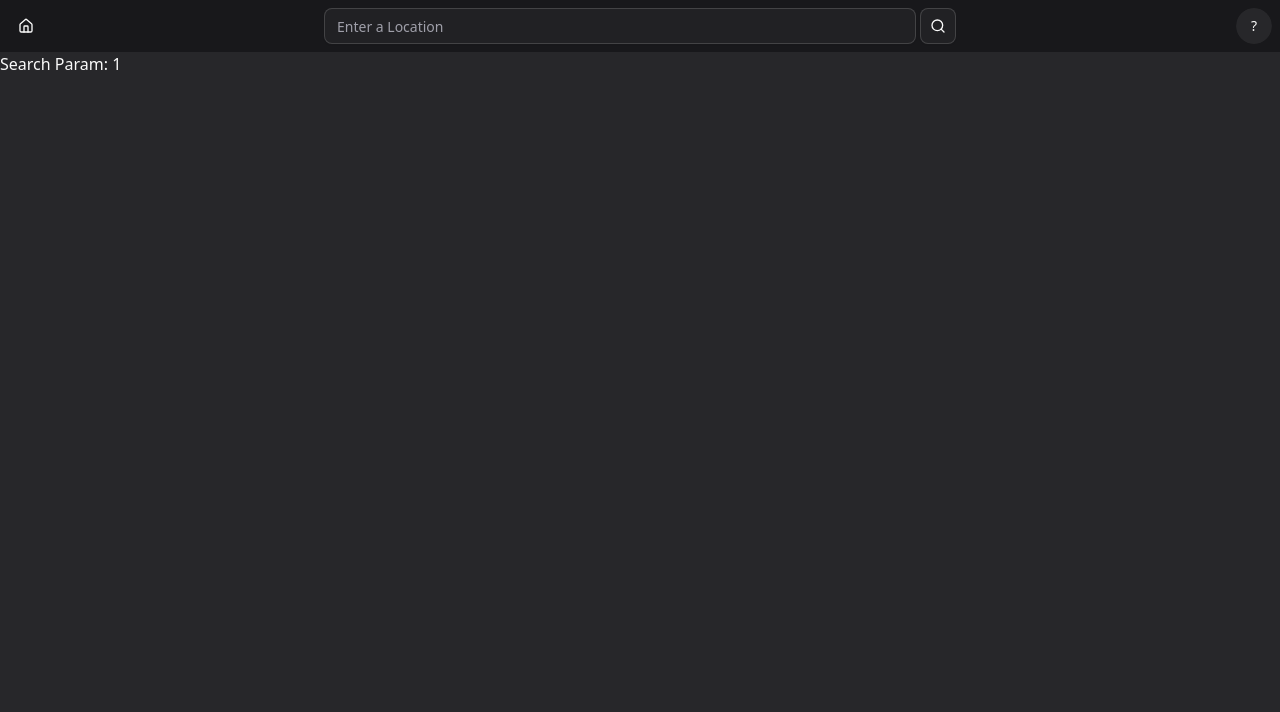
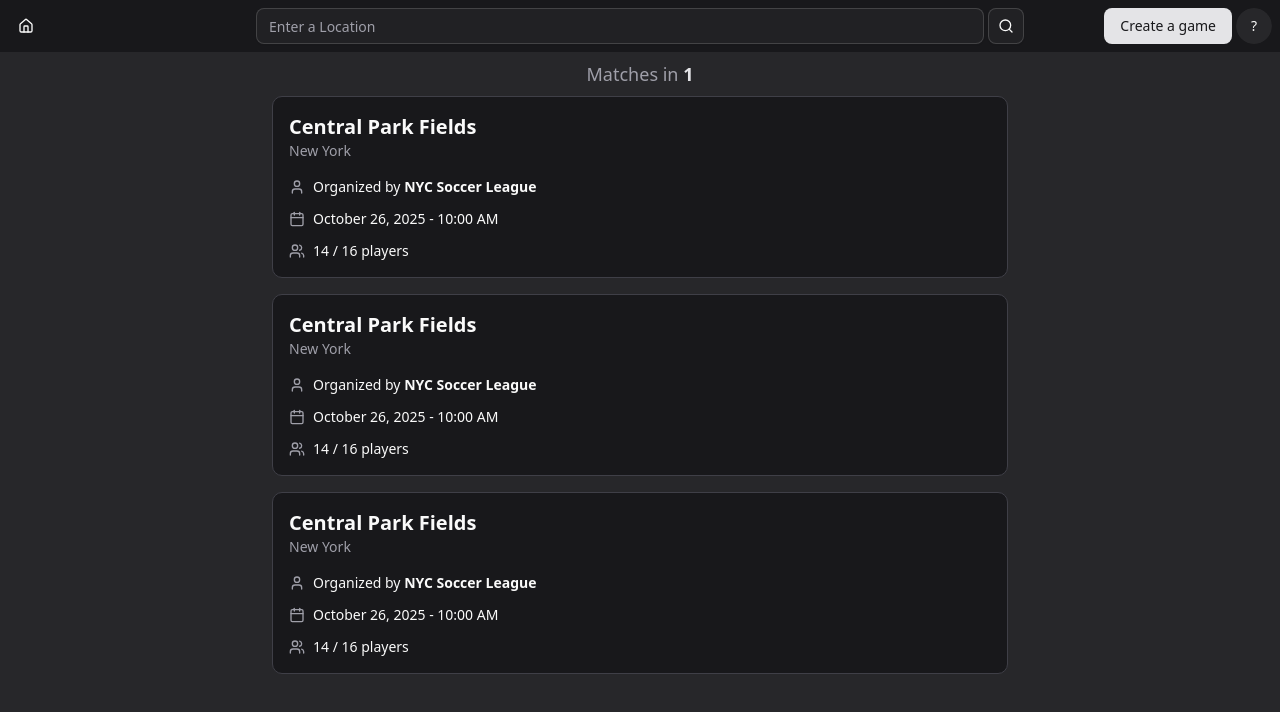
Before and after one commit to leojiangxd/RSVPitch, a React (Vite) app in the folder client/: page /search/1 in a window 1280 px wide. Shown: the top 712 px of the page. Built offline with nearby package versions, Linux system fonts and the light colour scheme.

Commit message:
search games

```diff
--- /dev/null
+++ b/client/src/components/GameCard.jsx
@@ -0,0 +1,38 @@
+import { Calendar, User, Users } from "lucide-react";
+import { Link } from "react-router-dom";
+
+export default function GameCard({ event }) {
+  const { field, city, organizer, date, players, maxPlayers, id } = event;
+
+  return (
+    <Link to={`/game/${id}`} className="h-full">
+      <div className="bg-zinc-900 border border-zinc-700 rounded-lg p-4 flex flex-col transition-transform transform hover:scale-105 h-full">
+        <div className="mb-4">
+          <h3 className="text-xl font-bold ">{field}</h3>
+          <div className="flex items-center text-sm text-muted-foreground">
+            <p>{city}</p>
+          </div>
+        </div>
+
+        <div className="space-y-3 text-sm">
+          <div className="flex items-center">
+            <User className="h-4 w-4 mr-2 text-muted-foreground flex-shrink-0" />
+            <span>
+              Organized by <span className="font-semibold">{organizer}</span>
+            </span>
+          </div>
+          <div className="flex items-center">
+            <Calendar className="h-4 w-4 mr-2 text-muted-foreground flex-shrink-0" />
+            <span>{date}</span>
+          </div>
+          <div className="flex items-center">
+            <Users className="h-4 w-4 mr-2 text-muted-foreground flex-shrink-0" />
+            <span>
+              {players} / {maxPlayers} players
+            </span>
+          </div>
+        </div>
+      </div>
+    </Link>
+  );
+}
--- a/client/src/components/Navbar.jsx
+++ b/client/src/components/Navbar.jsx
@@ -22,21 +22,26 @@ export default function Navbar() {
   };
 
   return (
-    <div className="bg-zinc-900 w-full flex items-center p-2 justify-between sticky top-0 z-50">
-      {/* Home button */}
+    <div className="bg-zinc-900 w-full flex items-center p-2 justify-between lg:justify-normal sticky top-0 z-50">
+      <div className="lg:flex-1 lg:flex">
         <Button variant="ghost" size="icon" asChild>
           <Link to="/">
             <Home />
           </Link>
         </Button>
+      </div>
 
-      <div className="flex-1 max-w-[50%]">
+      <div className="flex-1 max-w-3xl mx-5 lg:flex-none lg:w-full lg:mx-8">
         <Searchbar />
       </div>
 
-      {/* Conditionally render UI based on login state */}
+      <div className="lg:flex-1 lg:flex lg:justify-end">
         {isLoggedIn ? (
           // LOGGED-IN
+          <div className="flex items-center space-x-1">
+            <Button type="create" aria-label="Create a game">
+              <Link to="/creategame">Create a game</Link>
+            </Button>
             <DropdownMenu>
               <DropdownMenuTrigger asChild>
                 <Button variant="ghost" className="relative h-9 w-9 rounded-full cursor-pointer">
@@ -62,6 +67,7 @@ export default function Navbar() {
                 </DropdownMenuItem>
               </DropdownMenuContent>
             </DropdownMenu>
+          </div>
         ) : (
           // LOGGED OUT
           <div className="flex gap-1">
@@ -74,5 +80,6 @@ export default function Navbar() {
           </div>
         )}
       </div>
+    </div>
   );
 }
--- a/client/src/main.jsx
+++ b/client/src/main.jsx
@@ -2,7 +2,7 @@ import { StrictMode } from "react";
 import { createRoot } from "react-dom/client";
 import "./index.css";
 import { Routes, Route, BrowserRouter } from "react-router-dom";
-import { Home, Search, Game, Login, Register, Edit } from "./routes";
+import { Home, Search, Game, Login, Register, Edit, CreateGame } from "./routes";
 
 createRoot(document.getElementById("root")).render(
   <StrictMode>
@@ -11,6 +11,7 @@ createRoot(document.getElementById("root")).render(
         <Route path="/" element={<Home />} />
         <Route path="/search/:id" element={<Search />} />
         <Route path="/game/:id" element={<Game />} />
+        <Route path="/creategame" element={<CreateGame />} />
         <Route path="/login" element={<Login />} />
         <Route path="/register" element={<Register />} />
         <Route path="/edit" element={<Edit />} />
--- /dev/null
+++ b/client/src/routes/CreateGame.jsx
@@ -0,0 +1,13 @@
+import { useParams } from "react-router-dom";
+import Navbar from "../components/Navbar";
+
+function CreateGame() {
+  return (
+    <>
+      <Navbar />
+      <div>Create Game</div>
+    </>
+  );
+}
+
+export default CreateGame;
--- a/client/src/routes/Search.jsx
+++ b/client/src/routes/Search.jsx
@@ -1,14 +1,52 @@
 import { useParams } from "react-router-dom";
 import Navbar from "../components/Navbar";
+import GameCard from "@/components/GameCard";
 
 function Search() {
   const { id } = useParams();
+
+  const dummyEvents = [
+    {
+      field: "Central Park Fields",
+      city: "New York",
+      organizer: "NYC Soccer League",
+      date: "October 26, 2025 - 10:00 AM",
+      players: 14,
+      maxPlayers: 16,
+      id: 123,
+    },
+    {
+      field: "Central Park Fields",
+      city: "New York",
+      organizer: "NYC Soccer League",
+      date: "October 26, 2025 - 10:00 AM",
+      players: 14,
+      maxPlayers: 16,
+      id: 1234,
+    },
+    {
+      field: "Central Park Fields",
+      city: "New York",
+      organizer: "NYC Soccer League",
+      date: "October 26, 2025 - 10:00 AM",
+      players: 14,
+      maxPlayers: 16,
+      id: 12345,
+    },
+  ];
 
   return (
     <div className="w-[100wh] h-[100vh] flex flex-col">
       <Navbar />
       <div className="bg-zinc-800 flex-1">
-        <div>Search Param: {id}</div>
+        <div className="p-2 text-center text-lg text-muted-foreground">
+          Matches in <span className="text-primary font-bold">{id}</span>
+        </div>
+        <div className="flex flex-col gap-4 max-w-3xl mx-auto px-4">
+          {dummyEvents.map((event) => (
+            <GameCard key={event.id} event={event} />
+          ))}
+        </div>
       </div>
     </div>
   );
--- a/client/src/routes/index.js
+++ b/client/src/routes/index.js
@@ -4,3 +4,4 @@ export { default as Game } from "./Game.jsx";
 export { default as Login } from "./login.jsx";
 export { default as Register } from "./register.jsx";
 export { default as Edit } from "./edit.jsx";
+export { default as CreateGame } from "./creategame.jsx";
```
Lines whose indentation alone changed are shown as unchanged.
